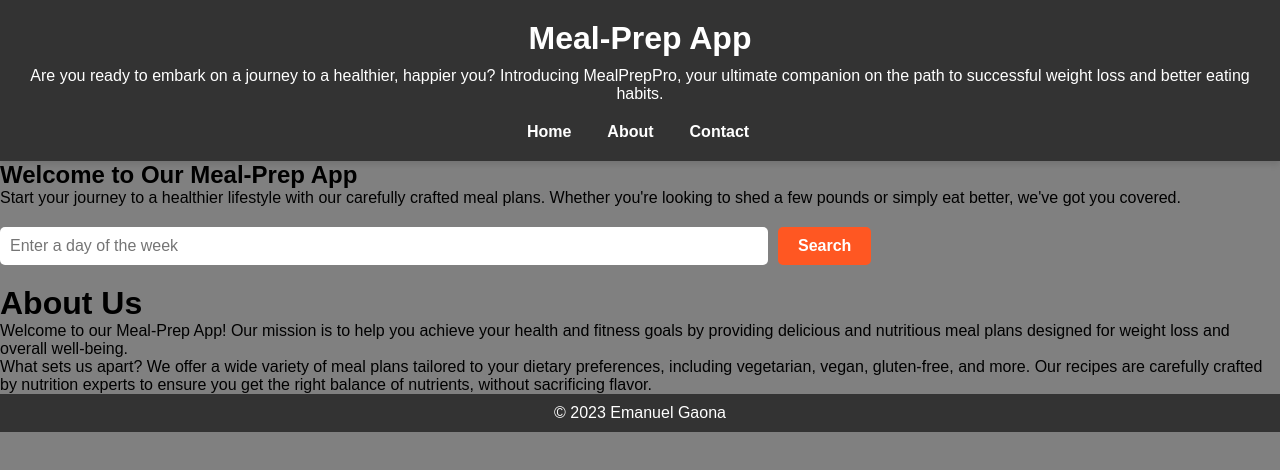
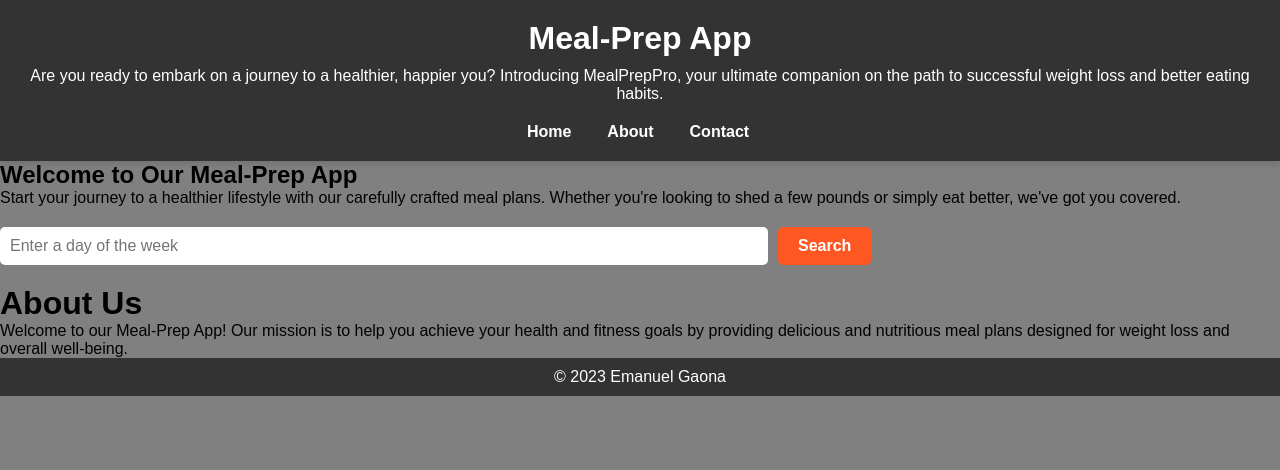
Before and after one commit to emanuel0808/flatiron-phase-2-react-project, a React (Create React App) app: page /about in a window 1280 px wide. Shown: the top 470 px of the page. Built offline with nearby package versions, Linux system fonts and the light colour scheme; data requests are answered from the project's data file.

Commit message:
debugging my code for Home.js

```diff
--- a/src/components/About.js
+++ b/src/components/About.js
@@ -9,11 +9,7 @@
         Welcome to our Meal-Prep App! Our mission is to help you achieve your health and fitness goals
         by providing delicious and nutritious meal plans designed for weight loss and overall well-being.
       </p>
-      <p>
-        What sets us apart? We offer a wide variety of meal plans tailored to your dietary preferences,
-        including vegetarian, vegan, gluten-free, and more. Our recipes are carefully crafted by
-        nutrition experts to ensure you get the right balance of nutrients, without sacrificing flavor.
-      </p>
+
     </div>
   );
 }
```
Also changed, not shown: src/components/Home.js (+2 -5 lines).
